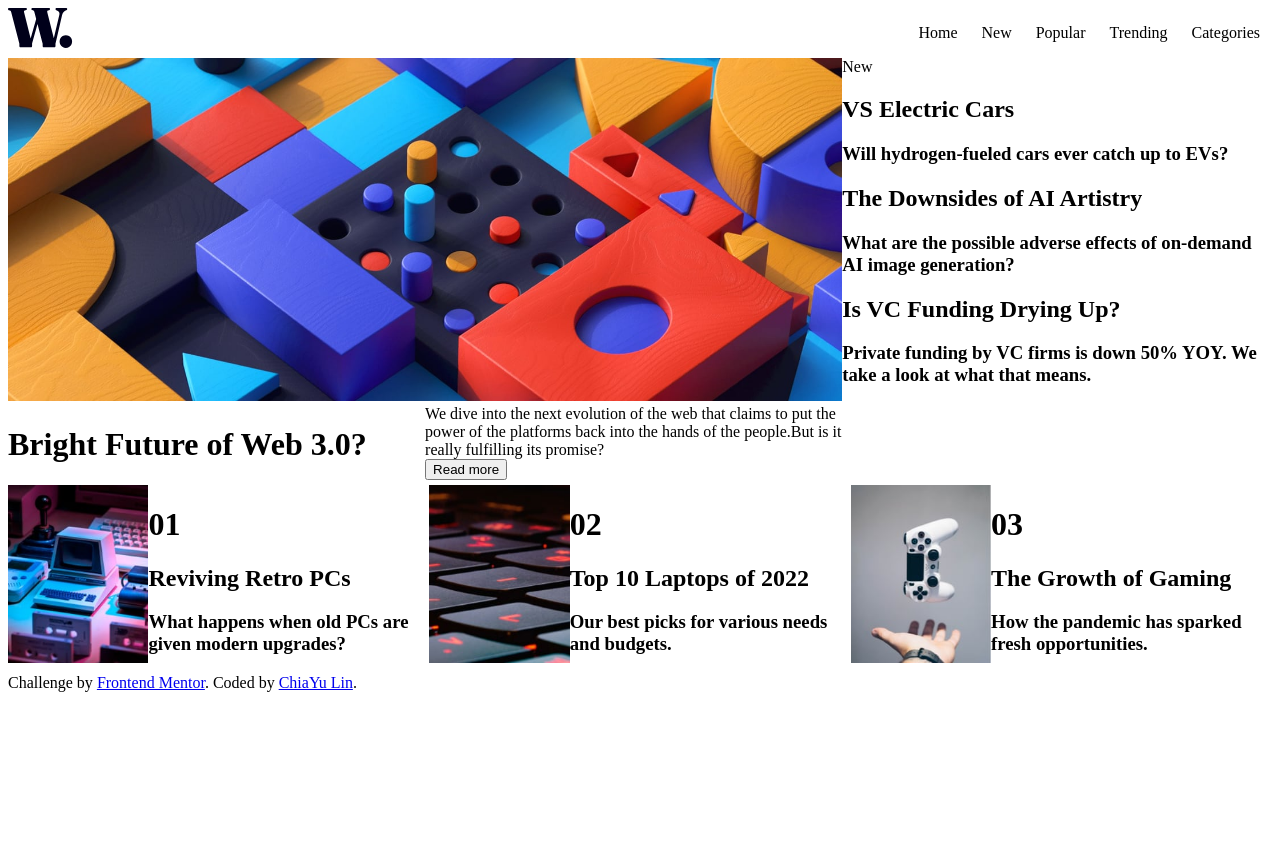
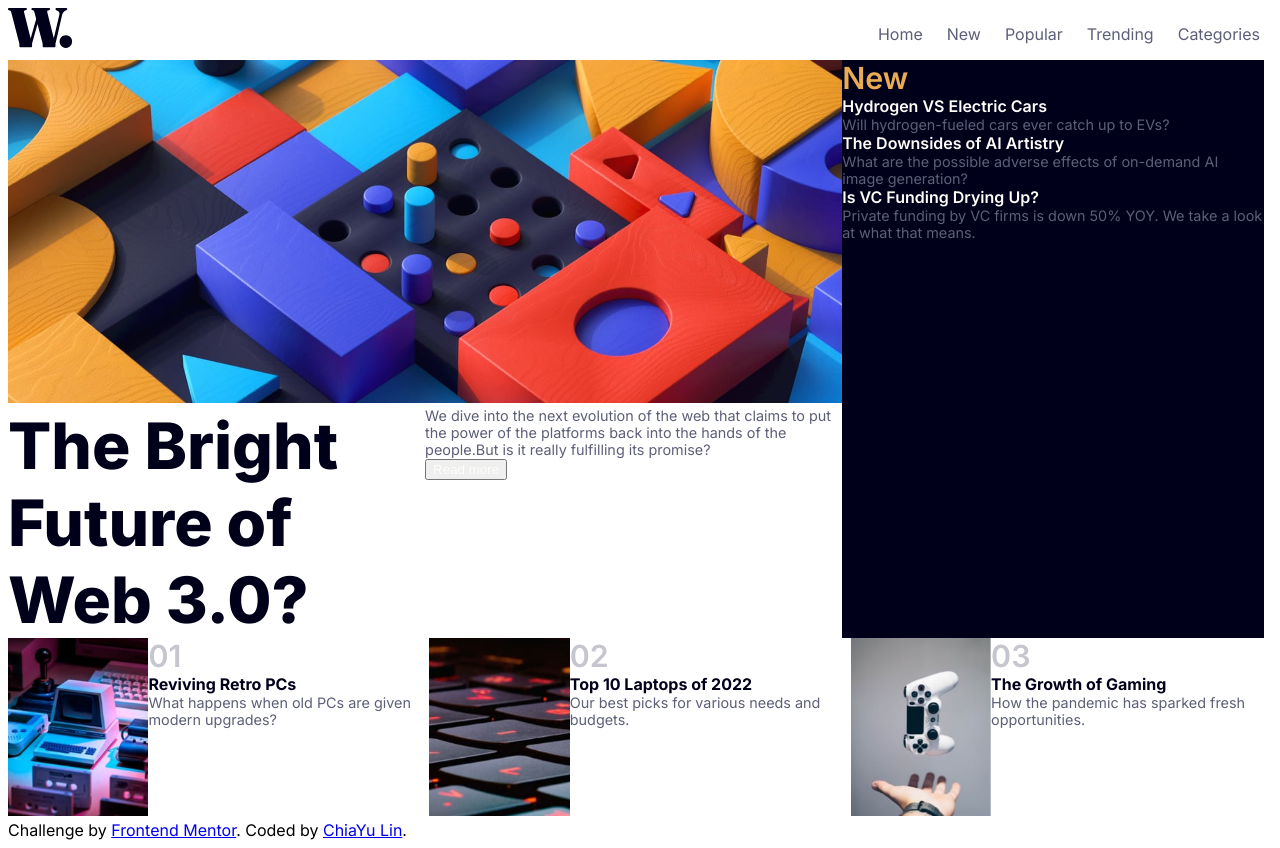
Before and after one commit to cyulin17/frontend-challenge-news, a website: page index.html in a window 1280 px wide. Before the commit the page ends 800 px from the top, so only its background shows below. Drawn offline with Linux system fonts and the light colour scheme.

Commit message:
completed font.

```diff
--- a/css/styles.css
+++ b/css/styles.css
@@ -2,6 +2,10 @@
   max-width: 1400px;
   margin-right: auto;
   margin-left: auto;
+}
+
+body {
+  font-family: Inter, sans-serif;
 }
 
 a,
@@ -31,3 +35,64 @@ img {
 .nav-list > li:hover {
   color: hsl(5deg, 85%, 63%);
 }
+
+.new-section {
+  color: #fff;
+  background-color: hsl(240deg, 100%, 5%);
+}
+
+.small {
+  font-size: 0.9rem;
+}
+
+.medium {
+  font-size: 1.1rem;
+}
+
+.large {
+  font-size: 1.9rem;
+}
+
+.x-large {
+  font-size: 4rem;
+}
+
+.normal {
+  font-weight: 400;
+}
+
+.semi-bold {
+  font-weight: 600;
+}
+
+.bold {
+  font-weight: 700;
+}
+
+.extra-bold {
+  font-weight: 800;
+}
+
+.white {
+  color: hsl(36deg, 100%, 99%);
+}
+
+.grayish-blue {
+  color: hsl(233deg, 8%, 79%);
+}
+
+.dark-grayish-blue {
+  color: hsl(236deg, 13%, 42%);
+}
+
+.very-dark-blue {
+  color: hsl(240deg, 100%, 5%);
+}
+
+.orange {
+  color: hsl(35deg, 77%, 62%);
+}
+
+.red {
+  color: hsl(5deg, 85%, 63%);
+}
--- a/index.html
+++ b/index.html
@@ -5,6 +5,9 @@
   <meta name="viewport" content="width=device-width, initial-scale=1.0"> <!-- displays site properly based on user's device -->
 
   <link rel="icon" type="image/png" sizes="32x32" href="./images/favicon-32x32.png">
+  <link rel="preconnect" href="https://fonts.googleapis.com">
+  <link rel="preconnect" href="https://fonts.gstatic.com" crossorigin>
+  <link href="https://fonts.googleapis.com/css2?family=Inter:wght@400;600;700;800&display=swap" rel="stylesheet">
   <link rel="stylesheet" href="./css/layout.css">
   <link rel="stylesheet" href="./css/styles.css">
 
@@ -20,7 +23,7 @@
             <a href="#"><img src="./assets/images/logo.svg" alt="logo"></a>
           </div>
           <div>
-            <ul class="nav-list">
+            <ul class="nav-list dark-grayish-blue">
               <li>Home</li>
               <li>New</li>
               <li>Popular</li>
@@ -35,30 +38,30 @@
       <div class="column-two-thirds">
         <div class="web-image"><img src="./assets/images/image-web-3-desktop.jpg" alt="image"></div>
         <div class="column-full row">
-          <div class="column-half">
-            <h1>Bright Future of Web 3.0?</h1>
+          <div class="column-half very-dark-blue x-large extra-bold title">
+            <div>The Bright Future of Web 3.0?</div>
           </div>
           <div class="column-half">
-            <div class="column-full">We dive into the next evolution of the web that claims to put the power of the platforms back into the hands of the people.But is it really fulfilling its promise?</div>
+            <div class="column-full dark-grayish-blue small">We dive into the next evolution of the web that claims to put the power of the platforms back into the hands of the people.But is it really fulfilling its promise?</div>
             <div class="colum-full">
-              <button>Read more</button>
+              <button class="white">Read more</button>
             </div>
           </div>
         </div>
       </div>
-      <div class="column-one-third">
-        <div class="column-full">New</div>
+      <div class="column-one-third new-section">
+        <div class="column-full orange large semi-bold">New</div>
         <div class="column-full">
-          <h2>VS Electric Cars</h2>
-          <h3>Will hydrogen-fueled cars ever catch up to EVs?</h3>
+          <div class="white semi-bold">Hydrogen VS Electric Cars</div>
+          <div class="dark-grayish-blue small">Will hydrogen-fueled cars ever catch up to EVs?</div>
         </div>
         <div class="column-full">
-          <h2>The Downsides of AI Artistry</h2>
-          <h3>What are the possible adverse effects of on-demand AI image generation?</h3>
+          <div class="white semi-bold">The Downsides of AI Artistry</div>
+          <div class="dark-grayish-blue small">What are the possible adverse effects of on-demand AI image generation?</div>
         </div>
         <div class="column-full">
-          <h2>Is VC Funding Drying Up?</h2>
-          <h3>Private funding by VC firms is down 50% YOY. We take a look at what that means.</h3>
+          <div class="white semi-bold">Is VC Funding Drying Up?</div>
+          <div class="dark-grayish-blue small">Private funding by VC firms is down 50% YOY. We take a look at what that means.</div>
         </div>
       </div>
     </div>
@@ -68,9 +71,9 @@
           <img src="./assets/images/image-retro-pcs.jpg" alt="">
         </div>
         <div class="column-two-thirds">
-          <h1>01</h1>
-          <h2>Reviving Retro PCs</h2>
-          <h3>What happens when old PCs are given modern upgrades?</h3>
+          <div class="grayish-blue large semi-bold">01</div>
+          <div class="very-dark-blue bold">Reviving Retro PCs</div>
+          <div class="dark-grayish-blue small">What happens when old PCs are given modern upgrades?</div>
         </div>
       </div>
       <div class="column-one-third row">
@@ -78,9 +81,9 @@
           <img src="./assets/images/image-top-laptops.jpg" alt="">
         </div>
         <div class="column-two-thirds">
-          <h1>02</h1>
-          <h2>Top 10 Laptops of 2022</h2>
-          <h3>Our best picks for various needs and budgets.</h3>
+          <div class="grayish-blue large semi-bold">02</div>
+          <div class="very-dark-blue bold">Top 10 Laptops of 2022</div>
+          <div class="dark-grayish-blue small">Our best picks for various needs and budgets.</div>
         </div>
       </div>
       <div class="column-one-third row">
@@ -88,9 +91,9 @@
           <img src="./assets/images/image-gaming-growth.jpg" alt="">
         </div>
         <div class="column-two-thirds">
-          <h1>03</h1>
-          <h2>The Growth of Gaming</h2>
-          <h3>How the pandemic has sparked fresh opportunities.</h3>
+          <div class="grayish-blue large semi-bold">03</div>
+          <div class="very-dark-blue bold">The Growth of Gaming</div>
+          <div class="dark-grayish-blue small">How the pandemic has sparked fresh opportunities.</div>
         </div>
       </div>
     </div>
```
